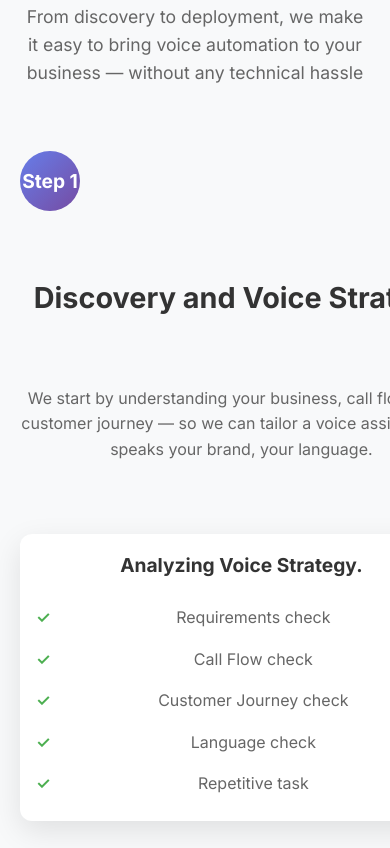
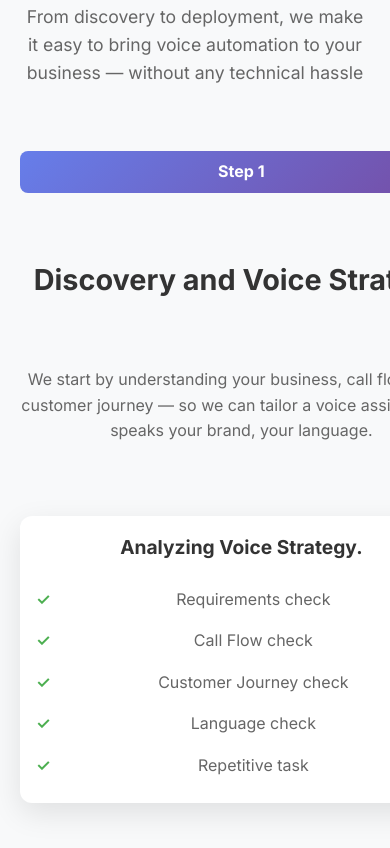
Before and after one commit to abdulmalik2024/aivyce, a website: page index.html in a window 390 px wide. Shown: the part 4037-4885 px from the top of the page. Drawn offline with Linux system fonts and the light colour scheme.

Commit message:
Remove step circles and replace with rectangular badges
- Changed step numbers from circular design to rectangular badges
- Improved alignment and visual consistency
- Step numbers now use padding instead of fixed width/height
- Better responsive design for mobile devices

```diff
--- a/styles.css
+++ b/styles.css
@@ -432,13 +432,10 @@ body {
 .step-number {
     background: linear-gradient(135deg, #667eea 0%, #764ba2 100%);
     color: white;
-    width: 60px;
-    height: 60px;
-    border-radius: 50%;
-    display: flex;
-    align-items: center;
-    justify-content: center;
-    font-size: 1.2rem;
+    padding: 0.5rem 1rem;
+    border-radius: 8px;
+    display: inline-block;
+    font-size: 1rem;
     font-weight: 700;
     margin-bottom: 1rem;
 }
```
